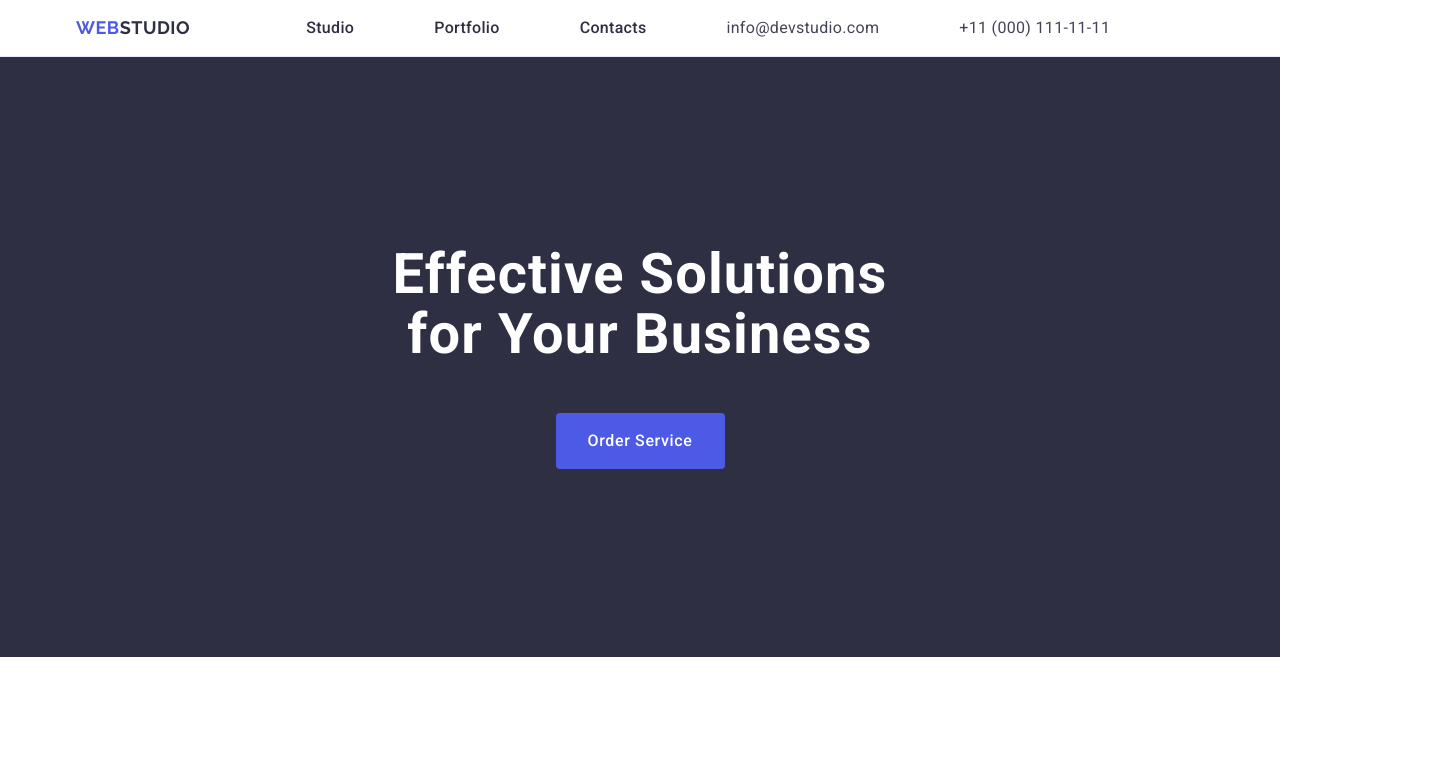
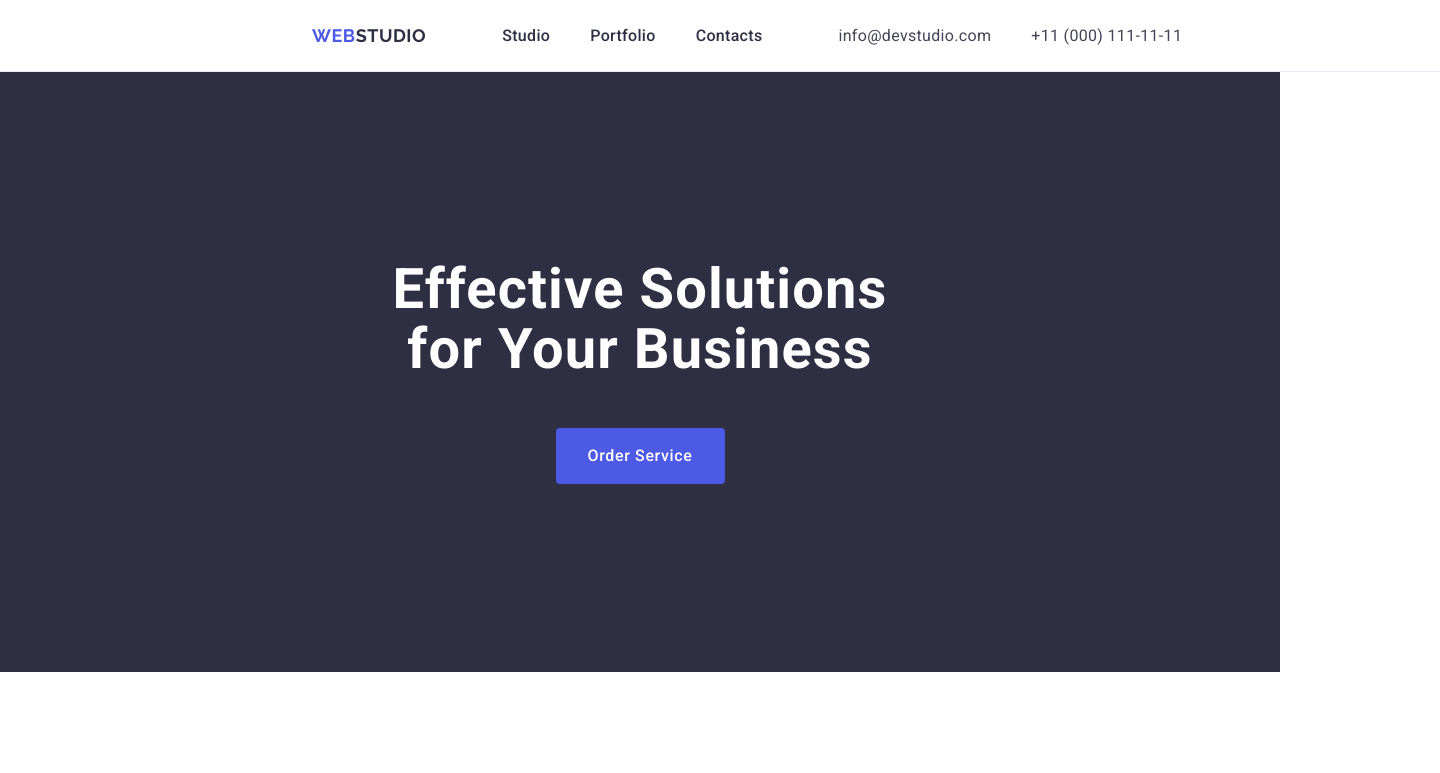
Before and after one commit to POWERSL2DE/goit-markup-hw-03, a plain HTML site: page index.html in a window 1280 px wide. Shown: the top 773 px of the page, 1440 px wide, since content can reach past the window. Drawn offline with nearby package versions, Linux system fonts and the light colour scheme.

Commit message:
Update styles.css

```diff
--- a/css/styles.css
+++ b/css/styles.css
@@ -9,7 +9,7 @@ body {
     }
 
 
-    ul {
+    ul, ol {
         list-style-type: none;
     }
 
@@ -18,10 +18,22 @@ body {
     }
 
 
+    h1, h2, h3, h4, h5, h6, p, ul, a, img {
+        margin: 0;
+        padding: 0;
+    }
+
+
 /* Header page */
 
     .header-page {
         border-bottom: 1px solid #e7e9fc;
+        display: flex;
+        width: 1440px;
+        height: 72px;
+        justify-content: center;
+        align-items: center;
+        flex-shrink: 0;
     }
 
     .container {
@@ -39,6 +51,8 @@ body {
     .page-nav {
         display: flex;
         align-items: center;
+        padding: 0;
+        margin-right: 76px;
     }
 
 
@@ -53,6 +67,7 @@ body {
         text-transform: uppercase;
         margin-right: 76px;
         padding: 0;
+        margin-left: 156px;
     }
 
 
@@ -74,7 +89,7 @@ body {
         letter-spacing: 0.02em;
         color: #2E2F42;
         padding: 24px 0;
-        margin-right: 40px;
+        margin: 0, 40px;
     }
 
 
@@ -100,7 +115,8 @@ body {
         font-weight: 400;
         line-height: 1.5;
         letter-spacing: 0.02em;
-        margin-right: 40px;
+        margin: 0, 40px;
+        padding: 24px 0;
     }
 
     .contacts:hover,
```
